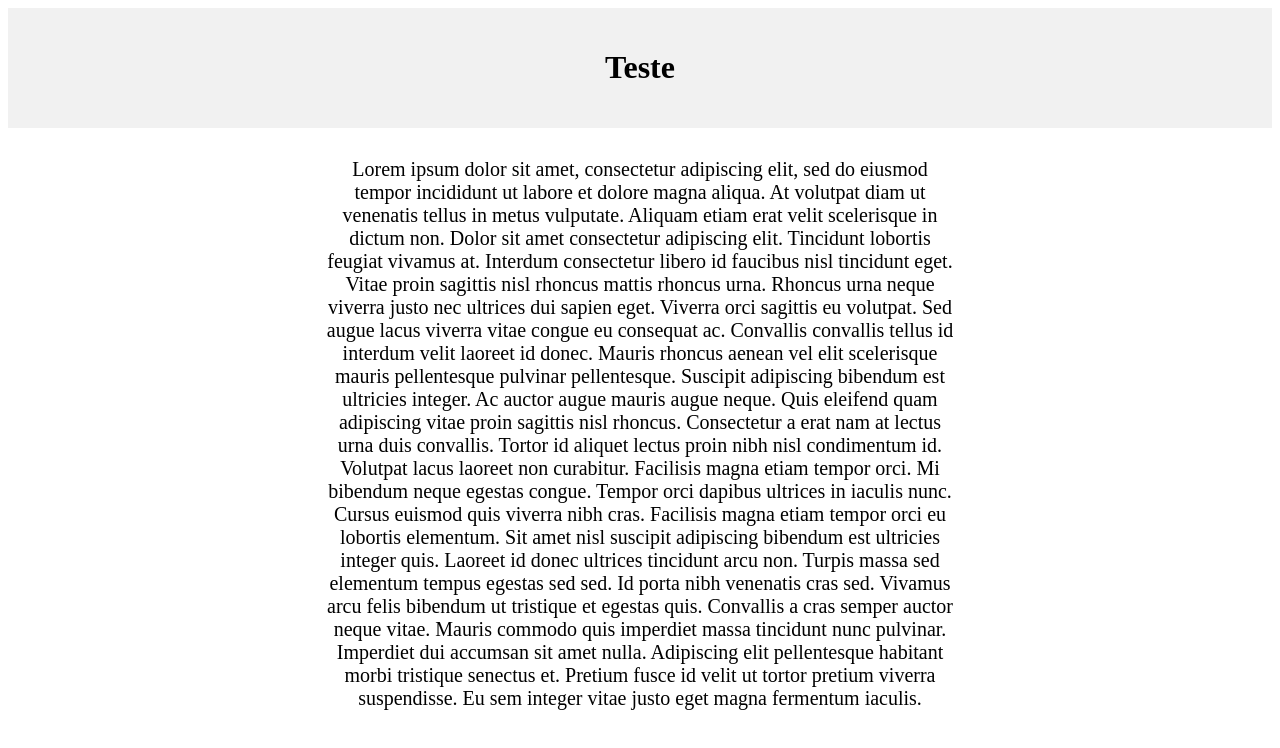
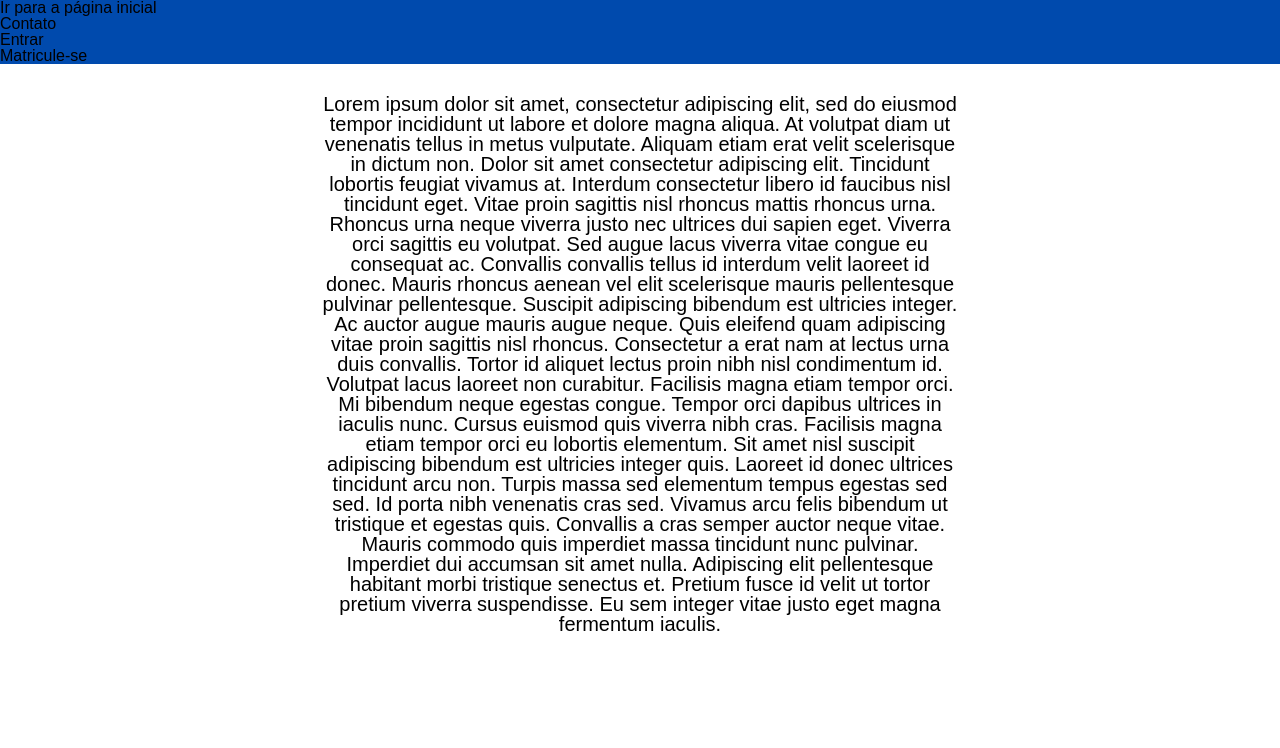
Before and after one commit to ArthMcFly/backend_tcc, a website: page Frontend/index.html in a window 1280 px wide. Drawn offline with Linux system fonts and the light colour scheme.

Commit message:
Main page updated

```diff
--- a/Frontend/index.html
+++ b/Frontend/index.html
@@ -8,16 +8,21 @@
     <link rel="stylesheet" href="./local.css">
   </head>
   <body>
-    <main>
-		<div class="header">
-			<div class="header-right">
-				<center><h1>Teste</h1></center>
-			</div>
-		</div>
-		<center><p>Lorem ipsum dolor sit amet, consectetur adipiscing elit, sed do eiusmod tempor incididunt ut labore et dolore magna aliqua. At volutpat diam ut venenatis tellus in metus vulputate. Aliquam etiam erat velit scelerisque in dictum non. Dolor sit amet consectetur adipiscing elit. Tincidunt lobortis feugiat vivamus at. Interdum consectetur libero id faucibus nisl tincidunt eget. Vitae proin sagittis nisl rhoncus mattis rhoncus urna. Rhoncus urna neque viverra justo nec ultrices dui sapien eget. Viverra orci sagittis eu volutpat. Sed augue lacus viverra vitae congue eu consequat ac. Convallis convallis tellus id interdum velit laoreet id donec. Mauris rhoncus aenean vel elit scelerisque mauris pellentesque pulvinar pellentesque. Suscipit adipiscing bibendum est ultricies integer. Ac auctor augue mauris augue neque. Quis eleifend quam adipiscing vitae proin sagittis nisl rhoncus. Consectetur a erat nam at lectus urna duis convallis.
+		<header class="header">
+			<h1>Ir para a página inicial</h1>
+			<nav>
+				<ul>
+					<li> <a href="#"> Contato </a> </li>
+					<li> <a href="#"> Entrar </a> </li>
+					<li> <a href="#"> Matricule-se </a> </li>
+				</ul>
+			</nav>
+		</header>
+		<main>
+			<center><p>Lorem ipsum dolor sit amet, consectetur adipiscing elit, sed do eiusmod tempor incididunt ut labore et dolore magna aliqua. At volutpat diam ut venenatis tellus in metus vulputate. Aliquam etiam erat velit scelerisque in dictum non. Dolor sit amet consectetur adipiscing elit. Tincidunt lobortis feugiat vivamus at. Interdum consectetur libero id faucibus nisl tincidunt eget. Vitae proin sagittis nisl rhoncus mattis rhoncus urna. Rhoncus urna neque viverra justo nec ultrices dui sapien eget. Viverra orci sagittis eu volutpat. Sed augue lacus viverra vitae congue eu consequat ac. Convallis convallis tellus id interdum velit laoreet id donec. Mauris rhoncus aenean vel elit scelerisque mauris pellentesque pulvinar pellentesque. Suscipit adipiscing bibendum est ultricies integer. Ac auctor augue mauris augue neque. Quis eleifend quam adipiscing vitae proin sagittis nisl rhoncus. Consectetur a erat nam at lectus urna duis convallis.
 
-			Tortor id aliquet lectus proin nibh nisl condimentum id. Volutpat lacus laoreet non curabitur. Facilisis magna etiam tempor orci. Mi bibendum neque egestas congue. Tempor orci dapibus ultrices in iaculis nunc. Cursus euismod quis viverra nibh cras. Facilisis magna etiam tempor orci eu lobortis elementum. Sit amet nisl suscipit adipiscing bibendum est ultricies integer quis. Laoreet id donec ultrices tincidunt arcu non. Turpis massa sed elementum tempus egestas sed sed. Id porta nibh venenatis cras sed. Vivamus arcu felis bibendum ut tristique et egestas quis. Convallis a cras semper auctor neque vitae. Mauris commodo quis imperdiet massa tincidunt nunc pulvinar. Imperdiet dui accumsan sit amet nulla. Adipiscing elit pellentesque habitant morbi tristique senectus et. Pretium fusce id velit ut tortor pretium viverra suspendisse. Eu sem integer vitae justo eget magna fermentum iaculis.</p></center>
-    </main>
-	<script src="index.js"></script>
+				Tortor id aliquet lectus proin nibh nisl condimentum id. Volutpat lacus laoreet non curabitur. Facilisis magna etiam tempor orci. Mi bibendum neque egestas congue. Tempor orci dapibus ultrices in iaculis nunc. Cursus euismod quis viverra nibh cras. Facilisis magna etiam tempor orci eu lobortis elementum. Sit amet nisl suscipit adipiscing bibendum est ultricies integer quis. Laoreet id donec ultrices tincidunt arcu non. Turpis massa sed elementum tempus egestas sed sed. Id porta nibh venenatis cras sed. Vivamus arcu felis bibendum ut tristique et egestas quis. Convallis a cras semper auctor neque vitae. Mauris commodo quis imperdiet massa tincidunt nunc pulvinar. Imperdiet dui accumsan sit amet nulla. Adipiscing elit pellentesque habitant morbi tristique senectus et. Pretium fusce id velit ut tortor pretium viverra suspendisse. Eu sem integer vitae justo eget magna fermentum iaculis.</p></center>
+		</main>
+		<script src="index.js"></script>
   </body>
 </html>
--- a/Frontend/local.css
+++ b/Frontend/local.css
@@ -1,15 +1,60 @@
+ html, body, div, span, applet, object, iframe,
+ h1, h2, h3, h4, h5, h6, blockquote, pre,
+ a, abbr, acronym, address, big, cite, code,
+ del, dfn, em, img, ins, kbd, q, s, samp,
+ small, strike, strong, sub, sup, tt, var,
+ b, u, i, center,
+ dl, dt, dd, ol, ul, li,
+ fieldset, form, label, legend,
+ table, caption, tbody, tfoot, thead, tr, th, td,
+ article, aside, canvas, details, embed,
+ figure, figcaption, footer, header, hgroup,
+ menu, nav, output, ruby, section, summary,
+ time, mark, audio, video {
+    margin: 0;
+    padding: 0;
+    border: 0;
+    font-size: 100%;
+    font: inherit;
+    vertical-align: baseline;
+ }
+ /* HTML5 display-role reset for older browsers */
+ article, aside, details, figcaption, figure,
+ footer, header, hgroup, menu, nav, section {
+    display: block;
+ }
+ body {
+    line-height: 1;
+ }
+ ol, ul {
+    list-style: none;
+ }
+ blockquote, q {
+    quotes: none;
+ }
+ blockquote:before, blockquote:after,
+ q:before, q:after {
+    content: '';
+    content: none;
+ }
+ table {
+    border-collapse: collapse;
+    border-spacing: 0;
+ }
+
 body {
-  background-color: white;
+  font-family: 'Montserrat', sans-serif;
+  color:black;
 }
 
-h1{
-	color: black;
+a {
+  color: inherit;
+  text-decoration: inherit;
 }
 
 .header {
   overflow: hidden;
-  background-color: #f1f1f1;
-  padding: 20px 10px;
+  background-color: #004aad;
 }
 
 p{
```
